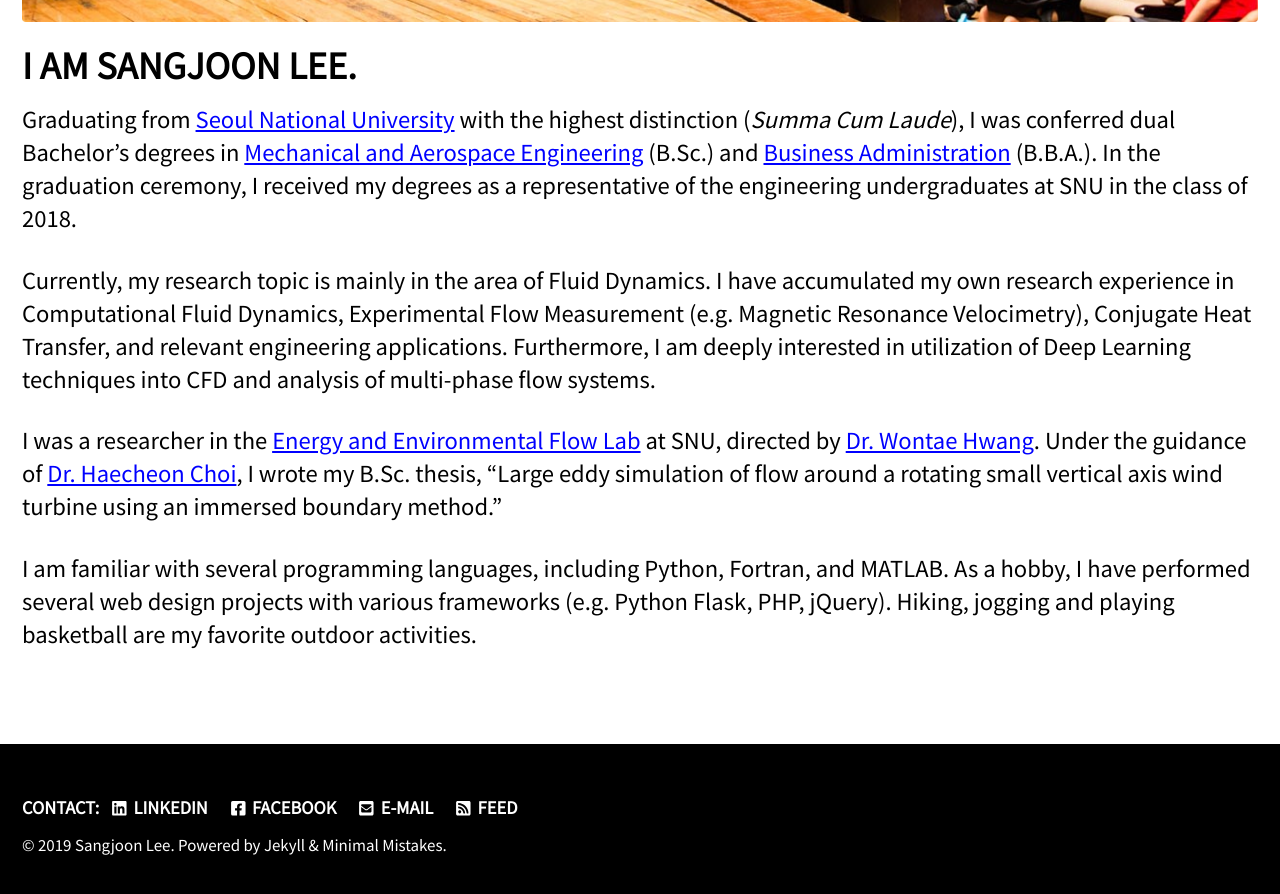
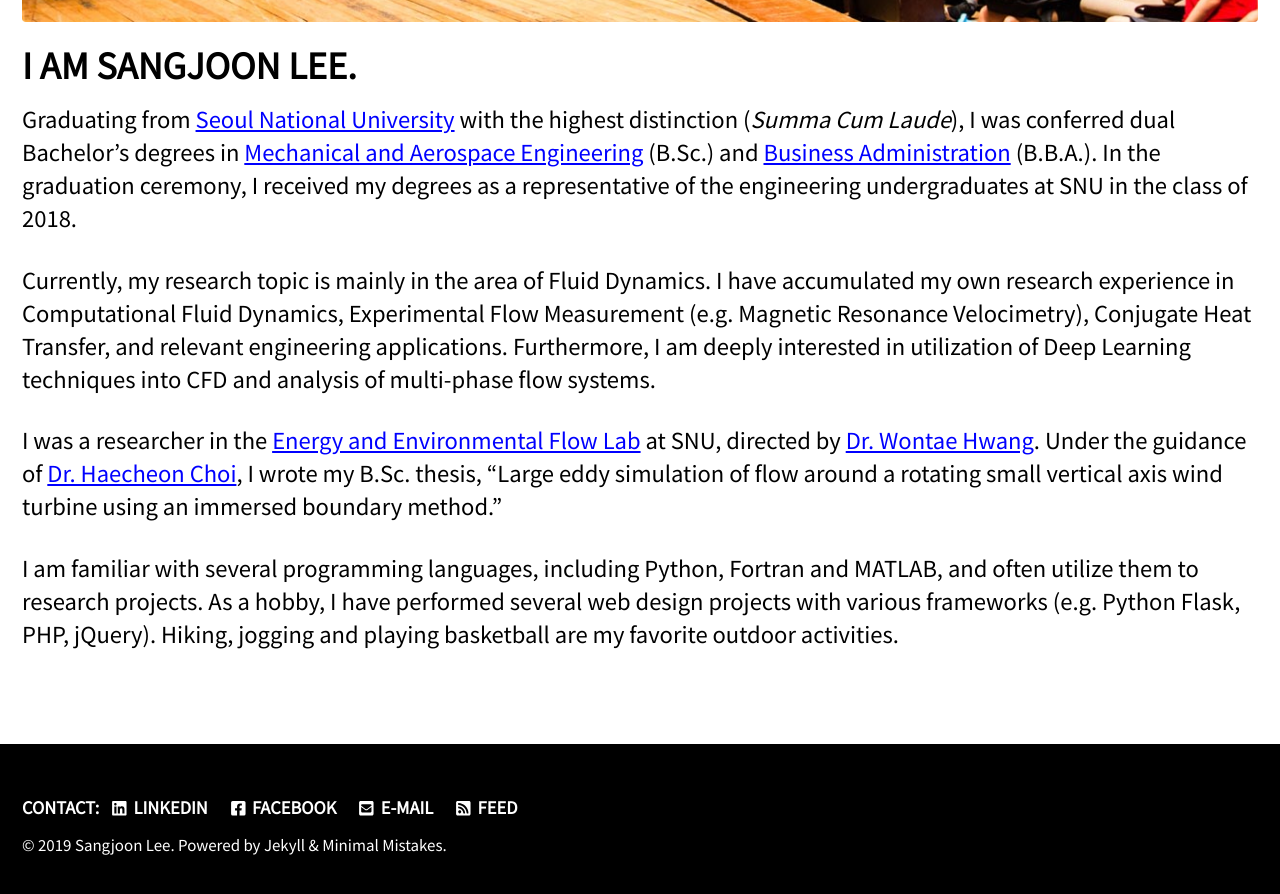
Before and after one commit to jun9303/jun9303.github.io, a Jekyll site: the page built from index.md, in a window 1280 px wide and 900 px high, scrolled down 1109 px. Shown: the top 894 px of the window. Built offline with Jekyll 4.4.1, drawn with Linux system fonts in a browser that asks for light colours; cached includes are drawn as plain includes; nearby versions of some CDN libraries.

Commit message:
Signed-off-by: SJ <jun9303@gmail.com>

```diff
--- a/index.md
+++ b/index.md
@@ -21,7 +21,7 @@ Currently, my research topic is mainly in the area of Fluid Dynamics. I have acc
 
 I was a researcher in the [Energy and Environmental Flow Lab](http://eeflow.snu.ac.kr/) at SNU, directed by [Dr. Wontae Hwang](http://me.snu.ac.kr/eng/01_intro/faculty_view.asp?pid=137). Under the guidance of [Dr. Haecheon Choi](http://me.snu.ac.kr/eng/01_intro/faculty_view.asp?pid=39), I wrote my B.Sc. thesis, "Large eddy simulation of flow around a rotating small vertical axis wind turbine using an immersed boundary method."
 
-I am familiar with several programming languages, including Python, Fortran, and MATLAB. As a hobby, I have performed several web design projects with various frameworks (e.g. Python Flask, PHP, jQuery). Hiking, jogging and playing basketball are my favorite outdoor activities.
+I am familiar with several programming languages, including Python, Fortran and MATLAB, and often utilize them to research projects. As a hobby, I have performed several web design projects with various frameworks (e.g. Python Flask, PHP, jQuery). Hiking, jogging and playing basketball are my favorite outdoor activities.
 
 <style>
 figure {
```
